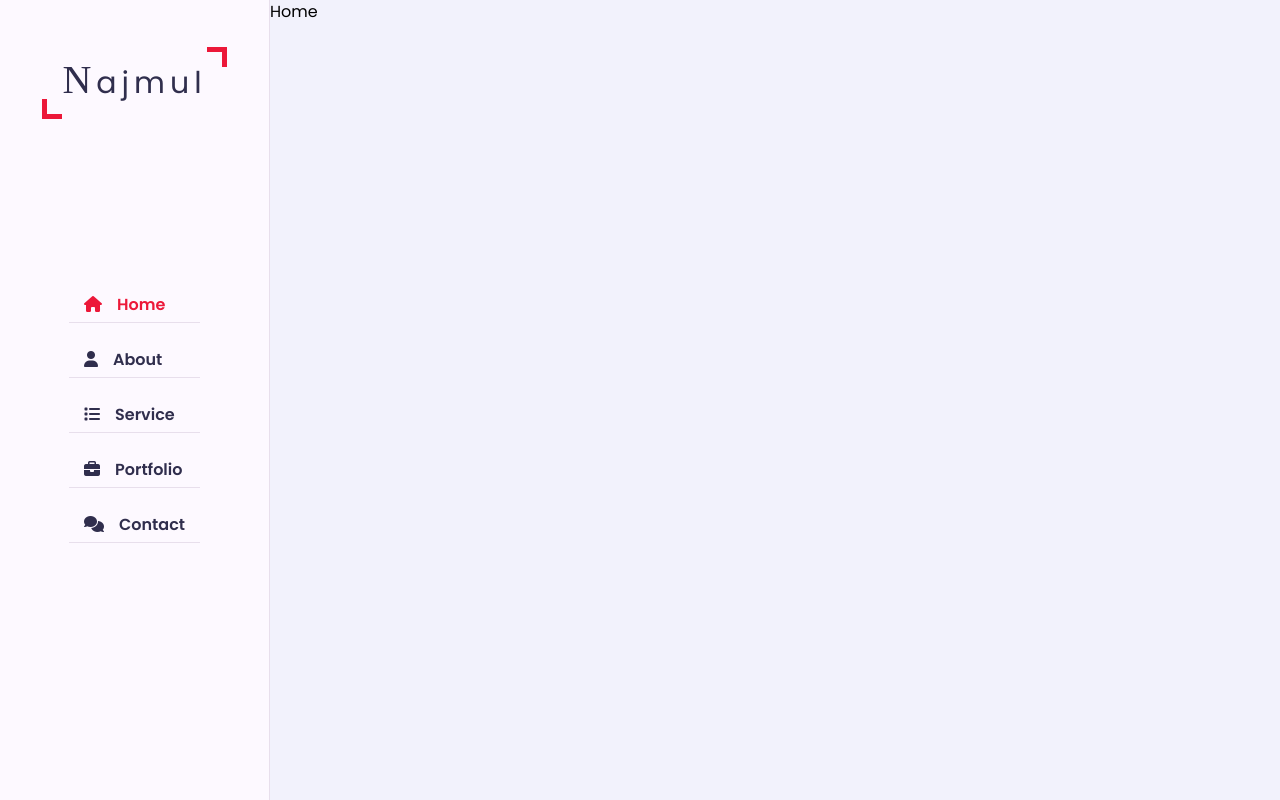
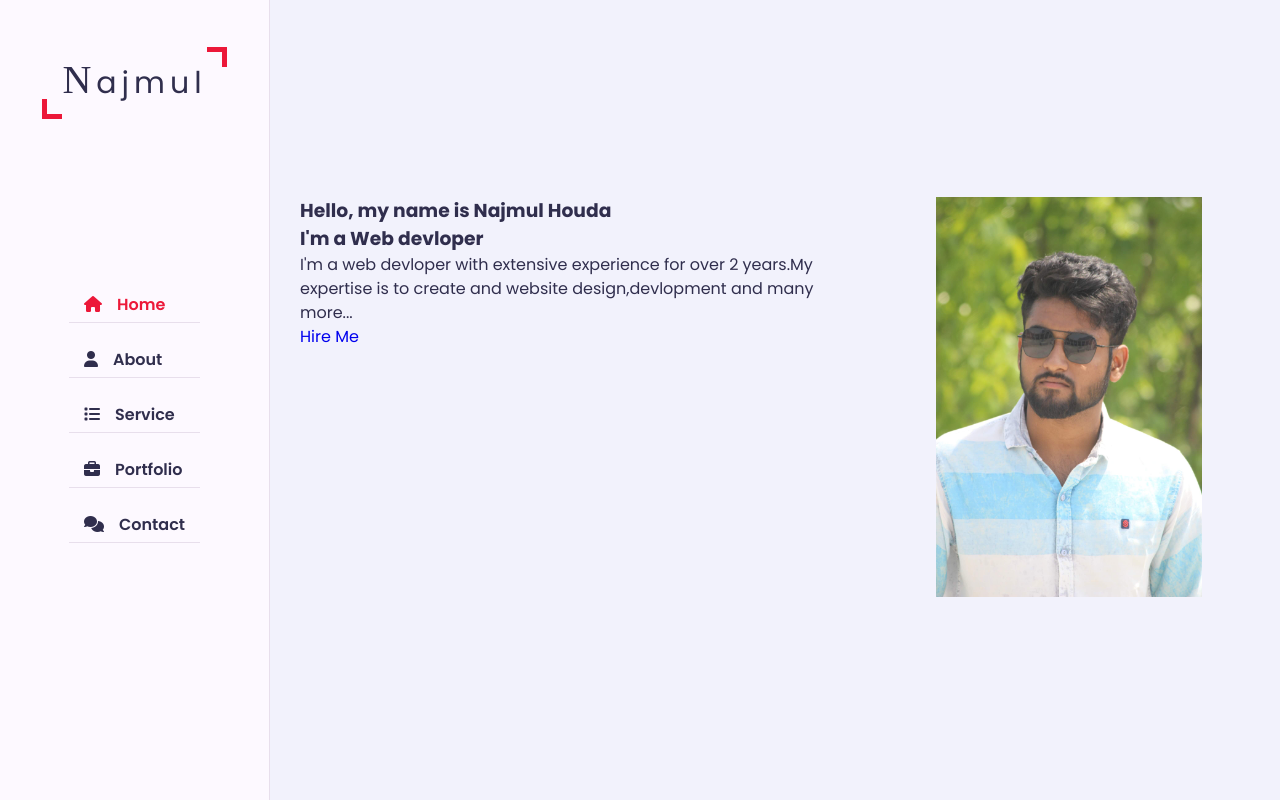
Before and after one commit to najmulhouda/Personal-Portfolio, a plain HTML site: page index.html in a window 1280 px wide. Drawn offline with Linux system fonts and the light colour scheme; a web font is replaced by a local one.

Commit message:
create home and added image

```diff
--- a/css/style.css
+++ b/css/style.css
@@ -36,10 +36,31 @@ ul{
     display: block;
     position: fixed;
     left: 270px;
+    padding: 0 30px;
     top: 0;
     right: 0;
     z-index: 0;
     opacity: 1;
+}
+.padd-15
+{
+    padding-left: 15px;
+    padding-right: 15px;
+}
+.container
+{
+    max-width: 1100px;
+    width: 100%;
+
+    margin: auto;
+}
+.row
+{
+    display: flex;
+    flex-wrap: wrap;
+    margin-left: -15px;
+    margin-right: -15px;
+    position: relative;
 }
 /* aside */
 .aside{
@@ -168,3 +189,26 @@ ul{
 {
     margin-right: 15px;
 }
+/* home */
+.home
+{
+    min-height: 100vh;
+    display: flex;
+    color: var(--text-black-900);
+}
+.home .home-info
+{
+    flex: 0 0 60%;
+    max-width: 60%;
+}
+.home .home-img
+{
+    flex: 0 0 40%;
+    max-width: 40%;
+    text-align: center;
+    position: relative;
+}
+.home .home-img img
+{
+    height: 400px;
+}
--- a/index.html
+++ b/index.html
@@ -35,7 +35,19 @@
         <div class="main-content">
             <!-- Home Section Start -->
             <section class="home section">
-                Home
+                <div class="container">
+                    <div class="row">
+                        <div class="home-info padd-15">
+                            <h3 class="hello">Hello, my name is <span class="name">Najmul Houda</span> </h3>
+                            <h3 class="my-profession">I'm a <span class="typing">Web devloper</span></h3>
+                            <p>I'm a web devloper with extensive experience for over 2 years.My expertise is to create and website design,devlopment and many more...</p>
+                            <a href="#contact"  class="btn hire-me">Hire Me</a>
+                        </div>
+                        <div class="home-img">
+                            <img src="images/najmul.jpg" alt="">
+                        </div>
+                    </div>
+                </div>
             </section>
             <!-- Home Section End -->
         </div>
```
Lines whose indentation alone changed are shown as unchanged.
